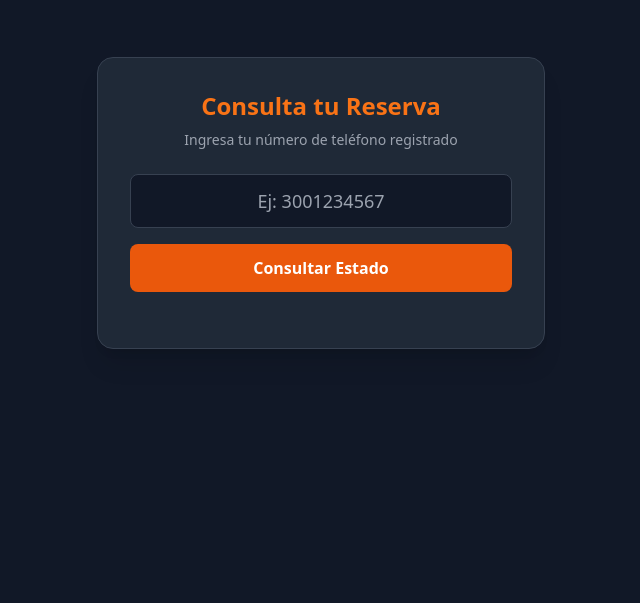
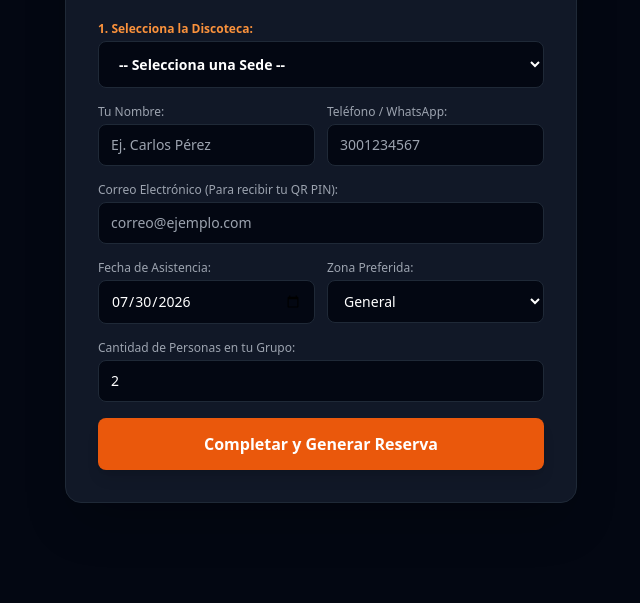
Before and after one commit to jeanprojas/sistema-reservas, a website: page public/index.html in a window 1280 px wide. Shown: the part 197-800 px from the top of the page, without its empty margins (319-959 px from the left). Drawn offline with nearby package versions, Linux system fonts and the light colour scheme.

Commit message:
Update index.html

```diff
--- a/public/index.html
+++ b/public/index.html
@@ -2,46 +2,120 @@
 <html lang="es">
 <head>
     <meta charset="UTF-8">
-    <title>Consulta de Reserva - VIP Norte</title>
+    <title>Reservas VIP Norte - Central</title>
     <script src="https://cdn.tailwindcss.com"></script>
 </head>
-<body class="bg-gray-900 text-white font-sans flex items-center justify-center h-screen">
-    <div class="bg-gray-800 p-8 rounded-2xl shadow-xl max-w-md w-full border border-gray-700 text-center">
-        <h1 class="text-2xl font-bold text-orange-500 mb-2">Consulta tu Reserva</h1>
-        <p class="text-gray-400 text-sm mb-6">Ingresa tu número de teléfono registrado</p>
+<body class="bg-gray-950 text-white font-sans p-4 flex items-center justify-center min-h-screen">
 
-        <input type="text" id="telefonoBusqueda" placeholder="Ej: 3001234567" class="w-full bg-gray-900 border border-gray-700 rounded-lg px-4 py-3 text-white mb-4 text-center text-lg">
-        <button onclick="buscarReserva()" class="w-full bg-orange-600 hover:bg-orange-700 font-bold py-3 rounded-lg transition">Consultar Estado</button>
+    <div class="bg-gray-900 border border-gray-800 p-8 rounded-2xl shadow-2xl max-w-lg w-full">
+        <div class="text-center mb-6">
+            <h1 class="text-3xl font-extrabold text-orange-500">Sistema de Reservas</h1>
+            <p class="text-gray-400 text-sm mt-1">Selecciona tu destino y asegura tu mesa</p>
+        </div>
 
-        <div id="resultado" class="mt-6 text-left"></div>
+        <form onsubmit="enviarReservaPublica(event)" class="space-y-4 text-sm">
+            <!-- Selector de Discoteca / Sede -->
+            <div>
+                <label class="block text-xs text-orange-400 font-bold mb-1">1. Selecciona la Discoteca:</label>
+                <select id="pubSede" required onchange="actualizarZonasSede()" class="w-full bg-gray-950 border border-gray-800 text-white font-bold rounded-lg px-4 py-3 focus:outline-none focus:border-orange-500">
+                    <option value="">-- Selecciona una Sede --</option>
+                    <option value="Salvaje">Salvaje Perreo</option>
+                    <option value="Soho">Soho Club</option>
+                    <option value="220 Voltios">220 Voltios</option>
+                </select>
+            </div>
+
+            <div class="grid grid-cols-2 gap-3">
+                <div>
+                    <label class="block text-xs text-gray-400 mb-1">Tu Nombre:</label>
+                    <input type="text" id="pubNombre" required placeholder="Ej. Carlos Pérez" class="w-full bg-gray-950 border border-gray-800 rounded-lg px-3 py-2.5 text-white focus:outline-none focus:border-orange-500">
+                </div>
+                <div>
+                    <label class="block text-xs text-gray-400 mb-1">Teléfono / WhatsApp:</label>
+                    <input type="text" id="pubTelefono" required placeholder="3001234567" class="w-full bg-gray-950 border border-gray-800 rounded-lg px-3 py-2.5 text-white focus:outline-none focus:border-orange-500">
+                </div>
+            </div>
+
+            <div>
+                <label class="block text-xs text-gray-400 mb-1">Correo Electrónico (Para recibir tu QR PIN):</label>
+                <input type="email" id="pubEmail" required placeholder="correo@ejemplo.com" class="w-full bg-gray-950 border border-gray-800 rounded-lg px-3 py-2.5 text-white focus:outline-none focus:border-orange-500">
+            </div>
+
+            <div class="grid grid-cols-2 gap-3">
+                <div>
+                    <label class="block text-xs text-gray-400 mb-1">Fecha de Asistencia:</label>
+                    <input type="date" id="pubFecha" required class="w-full bg-gray-950 border border-gray-800 rounded-lg px-3 py-2.5 text-white focus:outline-none focus:border-orange-500">
+                </div>
+                <div>
+                    <label class="block text-xs text-gray-400 mb-1">Zona Preferida:</label>
+                    <select id="pubZona" class="w-full bg-gray-950 border border-gray-800 rounded-lg px-3 py-2.5 text-white focus:outline-none focus:border-orange-500">
+                        <option value="General">General</option>
+                        <option value="VIP">Zona VIP</option>
+                        <option value="Palco">Palco Principal</option>
+                    </select>
+                </div>
+            </div>
+
+            <div>
+                <label class="block text-xs text-gray-400 mb-1">Cantidad de Personas en tu Grupo:</label>
+                <input type="number" id="pubPersonas" min="1" value="2" required class="w-full bg-gray-950 border border-gray-800 rounded-lg px-3 py-2.5 text-white focus:outline-none focus:border-orange-500">
+            </div>
+
+            <button type="submit" class="w-full bg-orange-600 hover:bg-orange-700 font-bold py-3.5 rounded-lg transition mt-4 shadow-lg text-base">Completar y Generar Reserva</button>
+        </form>
+
+        <div id="resultadoExito" class="hidden mt-6 bg-gray-950 border border-green-600 p-4 rounded-xl text-center">
+            <h3 class="text-green-400 font-bold text-lg">¡Reserva Exitosa!</h3>
+            <p class="text-xs text-gray-300 mt-1">Tu Código QR PIN único es:</p>
+            <p id="txtQrPin" class="text-2xl font-mono text-cyan-400 font-extrabold my-2"></p>
+            <p class="text-xs text-gray-400">Te hemos enviado un correo de confirmación con los detalles.</p>
+        </div>
     </div>
 
     <script>
-        async function buscarReserva() {
-            const tel = document.getElementById('telefonoBusqueda').value;
-            const res = await fetch('/api/reservas');
+        // Establecer fecha mínima por defecto a hoy
+        document.getElementById('pubFecha').value = new Date().toISOString().split('T')[0];
+
+        function actualizarZonasSede() {
+            const sede = document.getElementById('pubSede').value;
+            const selectZona = document.getElementById('pubZona');
+            // Aquí puedes personalizar las zonas dependiendo de la discoteca si lo requieres
+            selectZona.innerHTML = `
+                <option value="General">General</option>
+                <option value="VIP">VIP - ${sede}</option>
+                <option value="Palco">Palco - ${sede}</option>
+            `;
+        }
+
+        async function enviarReservaPublica(e) {
+            e.preventDefault();
+            const payload = {
+                sede: document.getElementById('pubSede').value,
+                nombreCliente: document.getElementById('pubNombre').value,
+                telefono: document.getElementById('pubTelefono').value,
+                email: document.getElementById('pubEmail').value,
+                fecha: document.getElementById('pubFecha').value,
+                nocheOperativa: document.getElementById('pubFecha').value,
+                zona: document.getElementById('pubZona').value,
+                cantidadPersonasInicial: document.getElementById('pubPersonas').value,
+                mesa: 'Por Asignar',
+                precioCover: 30000,
+                estadoAsistencia: 'Reservado'
+            };
+
+            const res = await fetch('/api/reservas', {
+                method: 'POST',
+                headers: { 'Content-Type': 'application/json' },
+                body: JSON.stringify(payload)
+            });
             const data = await res.json();
-            const cliente = data.find(r => r.telefono === tel);
-            const div = document.getElementById('resultado');
 
-            if (!cliente) {
-                div.innerHTML = `<p class="text-red-400 text-center text-sm">No encontramos reservas con este número.</p>`;
-                return;
+            if (data.success) {
+                document.getElementById('txtQrPin').textContent = data.reserva.codigoQr;
+                document.getElementById('resultadoExito').classList.remove('hidden');
+            } else {
+                alert('Hubo un error al procesar tu reserva. Inténtalo de nuevo.');
             }
-
-            // Detecta automáticamente cómo viene guardada la discoteca en el servidor
-            const nombreDiscoteca = cliente.discoteca || cliente.sede || cliente.lugar || 'Salvaje';
-
-            div.innerHTML = `
-                <div class="bg-gray-900 p-4 rounded-xl border border-gray-700 text-sm space-y-2">
-                    <p><strong class="text-orange-400">Cliente:</strong> ${cliente.nombreCliente}</p>
-                    <p><strong class="text-orange-400">Discoteca / Sede:</strong> ${nombreDiscoteca}</p>
-                    <p><strong class="text-orange-400">Zona / Mesa:</strong> ${cliente.zona} - Mesa ${cliente.mesa}</p>
-                    <p><strong class="text-orange-400">QR PIN de Acceso:</strong> <span class="font-mono text-cyan-400 text-base font-bold">${cliente.codigoQr || 'N/A'}</span></p>
-                    <p><strong class="text-orange-400">Estado:</strong> ${cliente.estadoAsistencia}</p>
-                    ${cliente.cortesiasQR ? `<p class="pt-2 border-t border-gray-800"><strong class="text-yellow-400">QR Cortesía:</strong> <span class="font-mono text-xs">${cliente.cortesiasQR}</span></p>` : ''}
-                </div>
-            `;
         }
     </script>
 </body>
```
